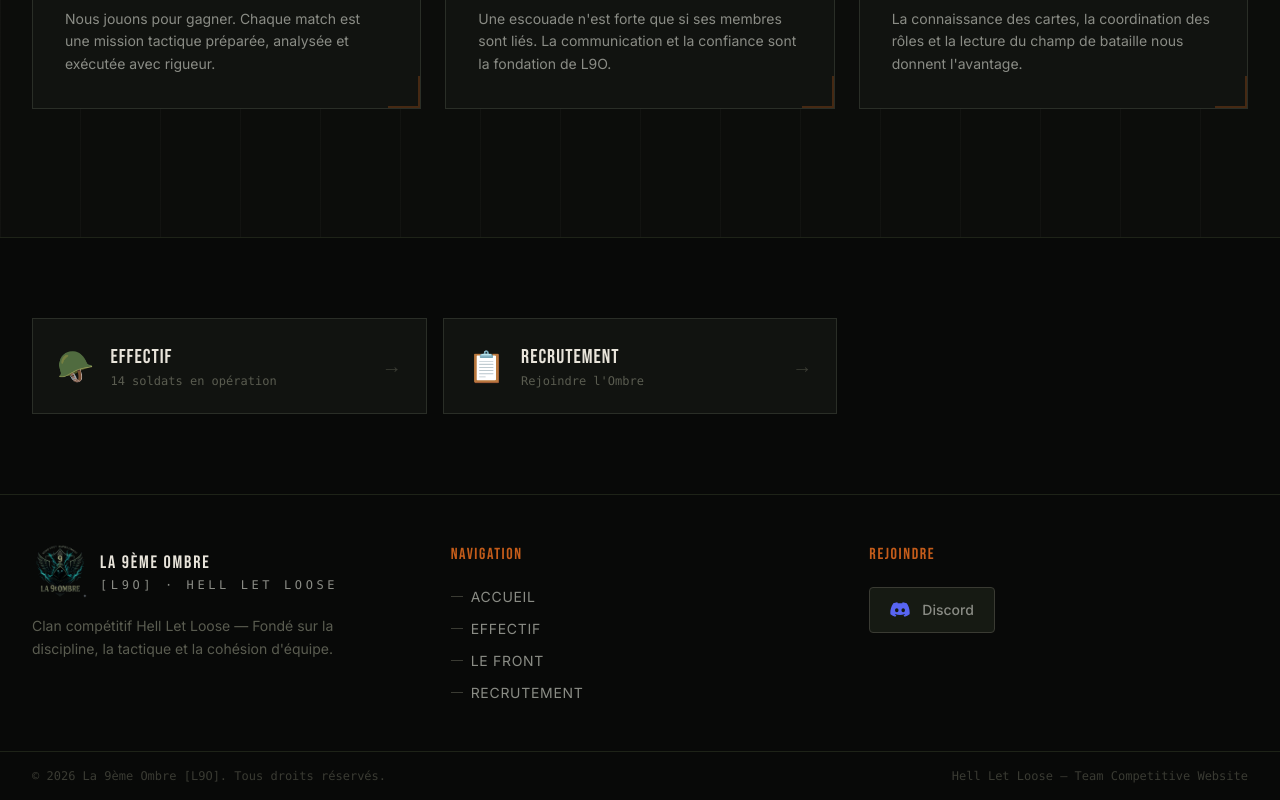
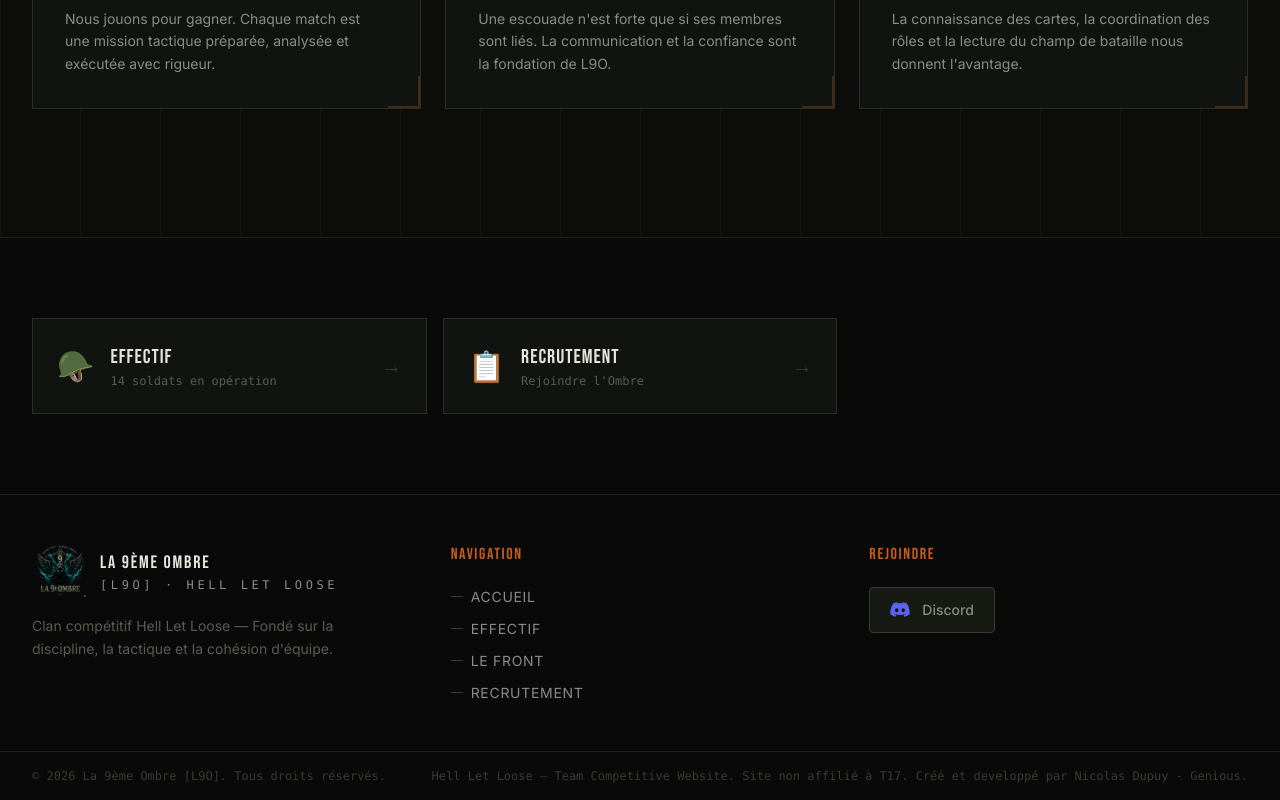
Before and after one commit to geniousnick/hll-clan-website, a Next.js app: page / in a window 1280 px wide. Shown: the part 1547-2347 px from the top of the page. Built offline with nearby package versions, Linux system fonts and the light colour scheme; no server answers.

Commit message:
rajout genious et non affilié

```diff
--- a/src/components/layout/Footer.tsx
+++ b/src/components/layout/Footer.tsx
@@ -103,7 +103,7 @@ export default function Footer({ lang }: FooterProps) {
             © {new Date().getFullYear()} La 9ème Ombre [L9O]. {footer.rights}
           </p>
           <p className="text-[#3A3B33] text-xs font-mono">
-            Hell Let Loose — Team Competitive Website
+            Hell Let Loose — Team Competitive Website. Site non affilié à T17. Créé et developpé par Nicolas Dupuy - Genious.
           </p>
         </div>
       </div>
```
